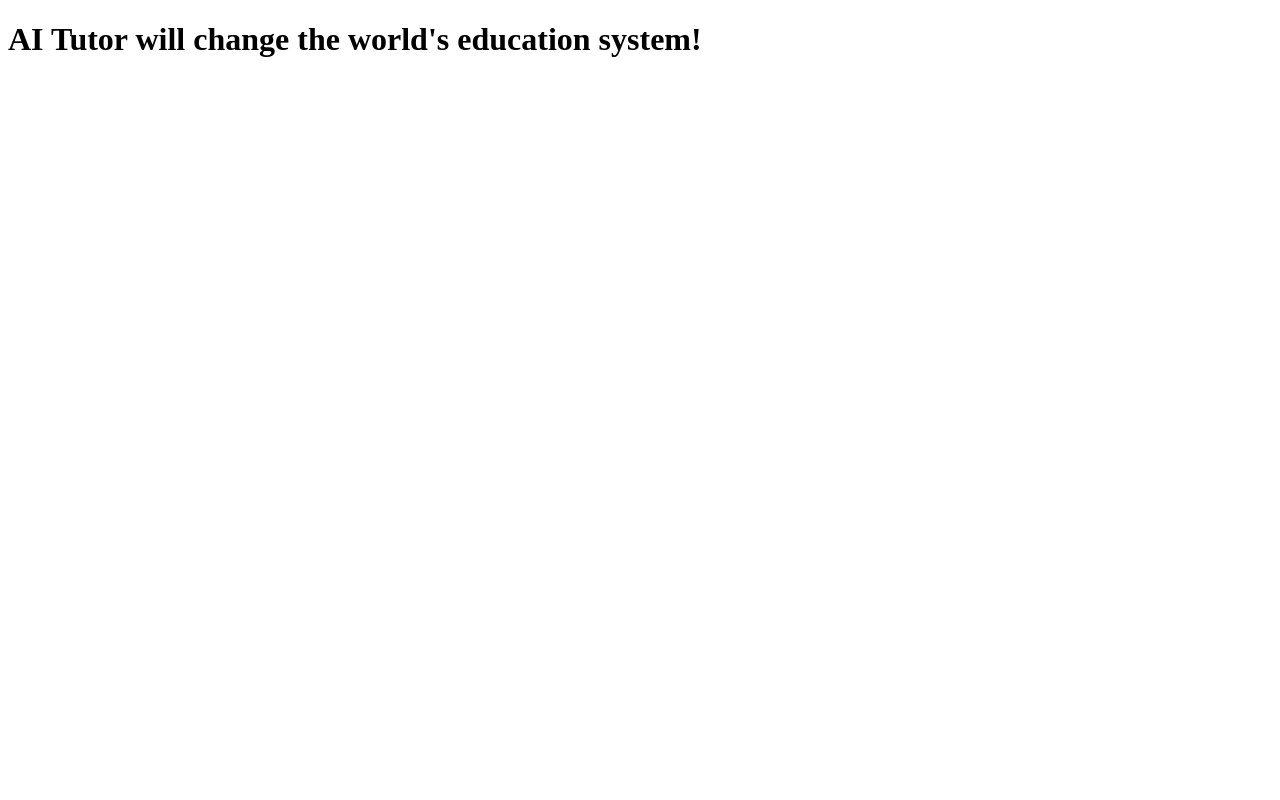
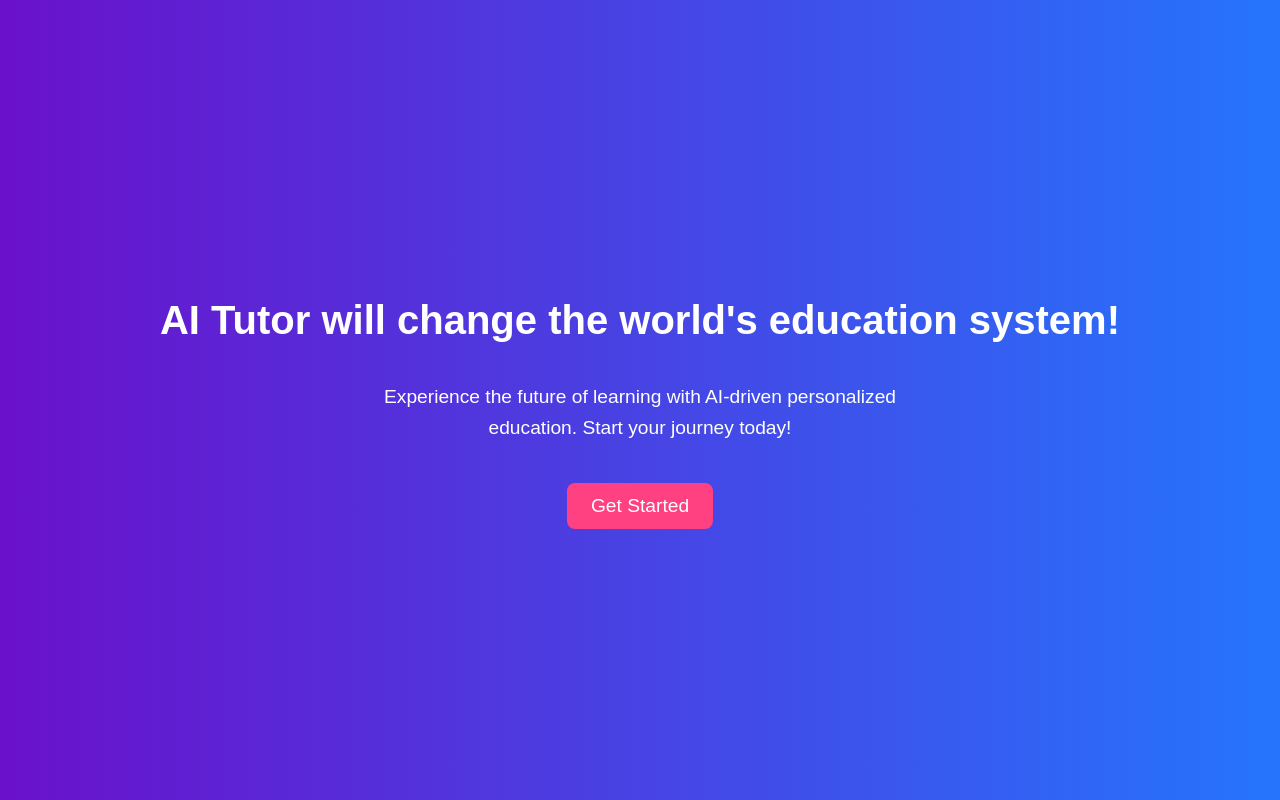
Before and after one commit to Kemal001/aitutor.today, a plain HTML site: page index.html in a window 1280 px wide. Drawn offline with Linux system fonts and the light colour scheme.

Commit message:
landing page improvement

```diff
--- a/index.html
+++ b/index.html
@@ -4,8 +4,56 @@
     <meta charset="UTF-8">
     <meta name="viewport" content="width=device-width, initial-scale=1.0">
     <title>AI Tutor</title>
+    <style>
+        body {
+            margin: 0;
+            padding: 0;
+            font-family: 'Arial', sans-serif;
+            background: linear-gradient(to right, #6a11cb, #2575fc);
+            color: white;
+            text-align: center;
+            display: flex;
+            flex-direction: column;
+            justify-content: center;
+            align-items: center;
+            height: 100vh;
+        }
+
+        h1 {
+            font-size: 2.5em;
+            font-weight: bold;
+            margin-bottom: 20px;
+        }
+
+        p {
+            font-size: 1.2em;
+            max-width: 600px;
+            line-height: 1.6;
+        }
+
+        .cta-button {
+            display: inline-block;
+            margin-top: 20px;
+            padding: 12px 24px;
+            font-size: 1.2em;
+            color: white;
+            background-color: #ff4081;
+            border: none;
+            border-radius: 8px;
+            text-decoration: none;
+            transition: 0.3s;
+        }
+
+        .cta-button:hover {
+            background-color: #e73370;
+        }
+    </style>
 </head>
 <body>
+
     <h1>AI Tutor will change the world's education system!</h1>
+    <p>Experience the future of learning with AI-driven personalized education. Start your journey today!</p>
+    <a href="#" class="cta-button">Get Started</a>
+
 </body>
 </html>
```
